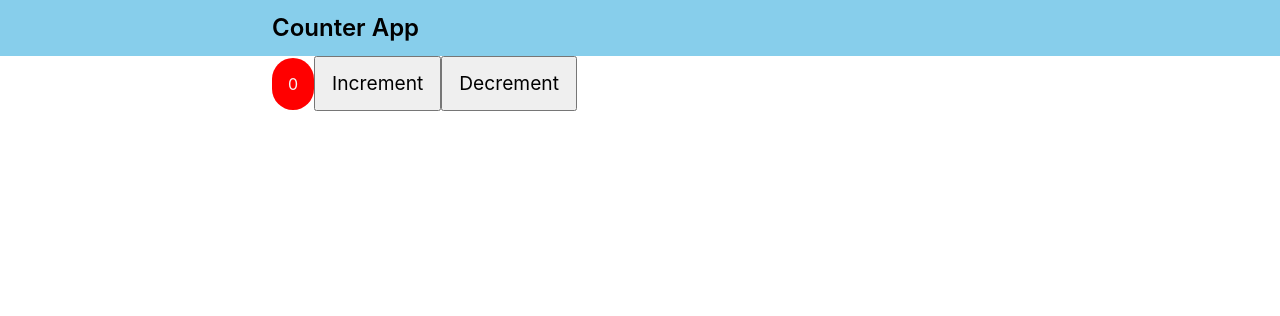
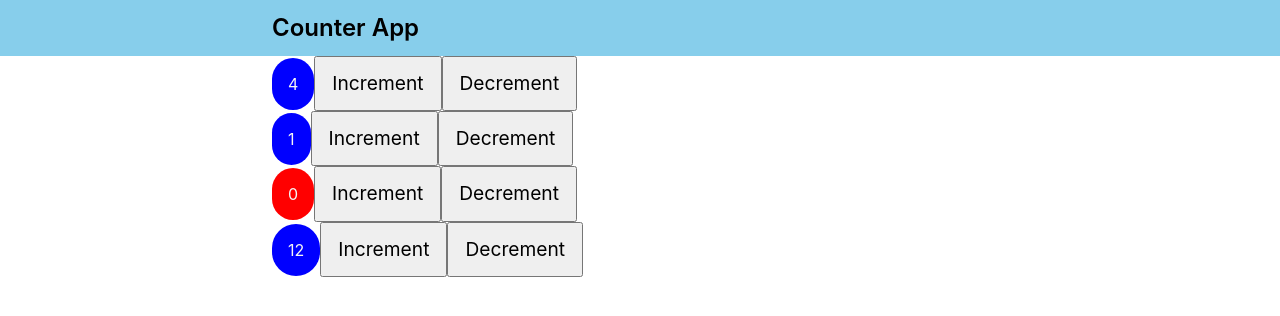
Before and after one commit to zana-a/react_counter, a React (Create React App) app: page / in a window 1280 px wide. Shown: the top 316 px of the page. Built offline with nearby package versions, Linux system fonts and the light colour scheme.

Commit message:
add inc and dec in counters

```diff
--- a/src/components/app.jsx
+++ b/src/components/app.jsx
@@ -1,13 +1,13 @@
-import React from 'react';
-import Navbar from './navbar';
-import Counter from './counter';
-import './app.css';
+import React from "react";
+import Navbar from "./navbar";
+import Counters from "./counters";
+import "./app.css";
 
 function App() {
   return (
     <>
       <Navbar />
-      <Counter />
+      <Counters />
     </>
   );
 }
--- a/src/components/counter.jsx
+++ b/src/components/counter.jsx
@@ -1,29 +1,8 @@
 import React, { Component } from "react";
 
 class Counter extends Component {
-  constructor() {
-    super();
-    this.state = {
-      value: 0,
-    };
-  }
-
-  handleIncrement = () => {
-    const { value } = this.state;
-    this.setState({
-      value: value + 1,
-    });
-  };
-
-  handleDecrement = () => {
-    const { value } = this.state;
-    this.setState({
-      value: value === 0 ? 0 : value - 1,
-    });
-  };
-
   counterClassName = () => {
-    const { value } = this.state;
+    const { value } = this.props.data;
     let className = "badge badge-";
     if (value === 0) className += "red";
     else className += "blue";
@@ -31,15 +10,15 @@ class Counter extends Component {
   };
 
   render() {
-    const { value } = this.state;
-
+    const { data, handleIncrement, handleDecrement } = this.props;
     return (
       <main className="container">
-        <span className={this.counterClassName()}>{value}</span>
-        <button type="button" onClick={this.handleIncrement}>
+        <span className={this.counterClassName()}>{data.value}</span>
+        {/* <span>{data.id}</span> */}
+        <button type="button" onClick={() => handleIncrement(data)}>
           Increment
         </button>
-        <button type="button" onClick={this.handleDecrement}>
+        <button type="button" onClick={() => handleDecrement(data)}>
           Decrement
         </button>
       </main>
--- a/src/components/counters.jsx
+++ b/src/components/counters.jsx
@@ -9,22 +9,26 @@ class Counters extends Component {
         { id: 1, value: 4 },
         { id: 2, value: 1 },
         { id: 3, value: 0 },
-        { id: 4, value: 73 },
+        { id: 4, value: 12 },
       ],
     };
   }
 
-  handleIncrement = (id) => {
-    const counter = this.state.counters.indexOf(id);
+  handleIncrement = (counter) => {
+    const counters = [...this.state.counters];
+    const index = counters.indexOf(counter);
+    counters[index].value += 1;
     this.setState({
-      counter,
+      counters,
     });
   };
 
-  handleDecrement = () => {
-    const { value } = this.state;
+  handleDecrement = (counter) => {
+    const counters = [...this.state.counters];
+    const index = counters.indexOf(counter);
+    if (!(counters[index].value === 0)) counters[index].value -= 1;
     this.setState({
-      value: value === 0 ? 0 : value - 1,
+      counters,
     });
   };
 
@@ -32,10 +36,10 @@ class Counters extends Component {
     const { counters } = this.state;
     return (
       <div>
-        {counters.map((value) => (
+        {counters.map((data) => (
           <Counter
-            key={value.id}
-            value={value}
+            key={data.id}
+            data={data}
             handleIncrement={this.handleIncrement}
             handleDecrement={this.handleDecrement}
           />
```
